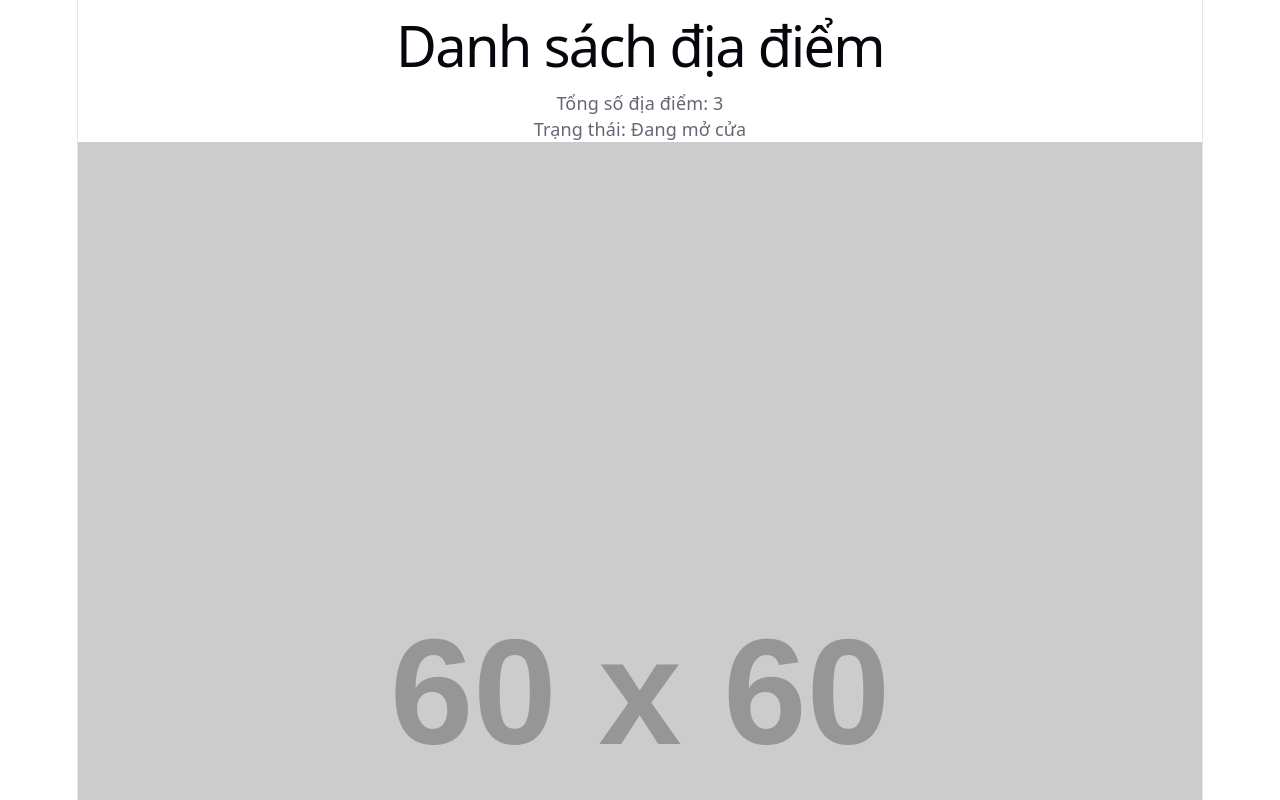
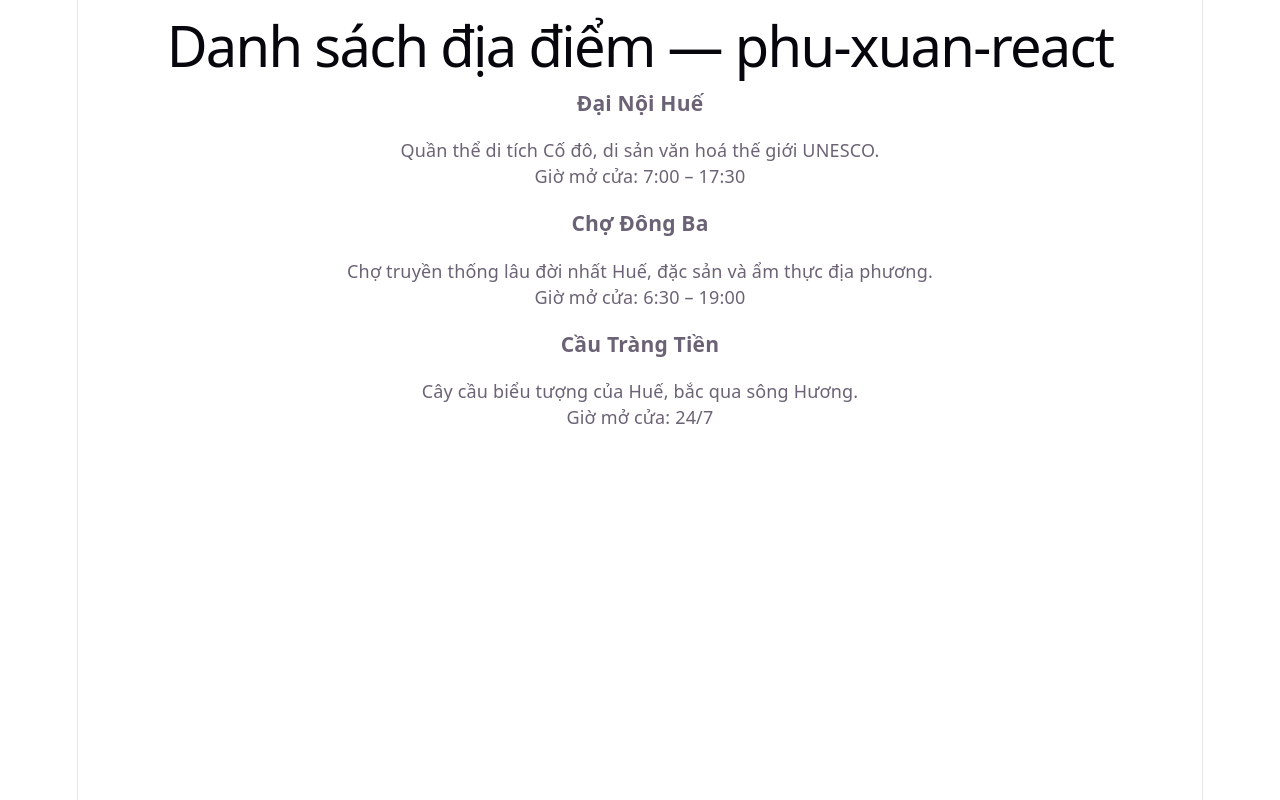
Before and after one commit to TranCongQuy/phu_xuan_react, a React (Vite) app: page / in a window 1280 px wide. Shown: the top 800 px of the page. Built offline with nearby package versions, Linux system fonts and the light colour scheme.

Commit message:
feat: hoàn thành Lab 4 Buổi 4 — tách component DiaDiem1/2/3

```diff
--- a/src/App.tsx
+++ b/src/App.tsx
@@ -1,16 +1,15 @@
+import DiaDiem1 from './components/DiaDiem1'
+import DiaDiem2 from './components/DiaDiem2'
+import DiaDiem3 from './components/DiaDiem3'
+
 function App() {
-  const soLuongDiaDiem = 3
-  const trangThaiMoCua = true
-
   return (
-    <>
-      <div className="trang-chu">
-        <h1>Danh sách địa điểm</h1>
-        <p>Tổng số địa điểm: {soLuongDiaDiem}</p>
-      </div>
-      <p>Trạng thái: {trangThaiMoCua ? 'Đang mở cửa' : 'Đã đóng cửa'}</p>
-      <img src="https://via.placeholder.com/60" alt="test" />
-    </>
+    <div className="trang-chu">
+      <h1>Danh sách địa điểm — phu-xuan-react</h1>
+      <DiaDiem1 />
+      <DiaDiem2 />
+      <DiaDiem3 />
+    </div>
   )
 }
 
--- /dev/null
+++ b/src/components/DiaDiem1.tsx
@@ -0,0 +1,11 @@
+function DiaDiem1() {
+  return (
+    <div className="dia-diem-card">
+      <h3>Đại Nội Huế</h3>
+      <p>Quần thể di tích Cố đô, di sản văn hoá thế giới UNESCO.</p>
+      <p>Giờ mở cửa: 7:00 – 17:30</p>
+    </div>
+  )
+}
+
+export default DiaDiem1
--- /dev/null
+++ b/src/components/DiaDiem2.tsx
@@ -0,0 +1,11 @@
+function DiaDiem2() {
+  return (
+    <div className="dia-diem-card">
+      <h3>Chợ Đông Ba</h3>
+      <p>Chợ truyền thống lâu đời nhất Huế, đặc sản và ẩm thực địa phương.</p>
+      <p>Giờ mở cửa: 6:30 – 19:00</p>
+    </div>
+  )
+}
+
+export default DiaDiem2
--- /dev/null
+++ b/src/components/DiaDiem3.tsx
@@ -0,0 +1,11 @@
+function DiaDiem3() {
+  return (
+    <div className="dia-diem-card">
+      <h3>Cầu Tràng Tiền</h3>
+      <p>Cây cầu biểu tượng của Huế, bắc qua sông Hương.</p>
+      <p>Giờ mở cửa: 24/7</p>
+    </div>
+  )
+}
+
+export default DiaDiem3
```
